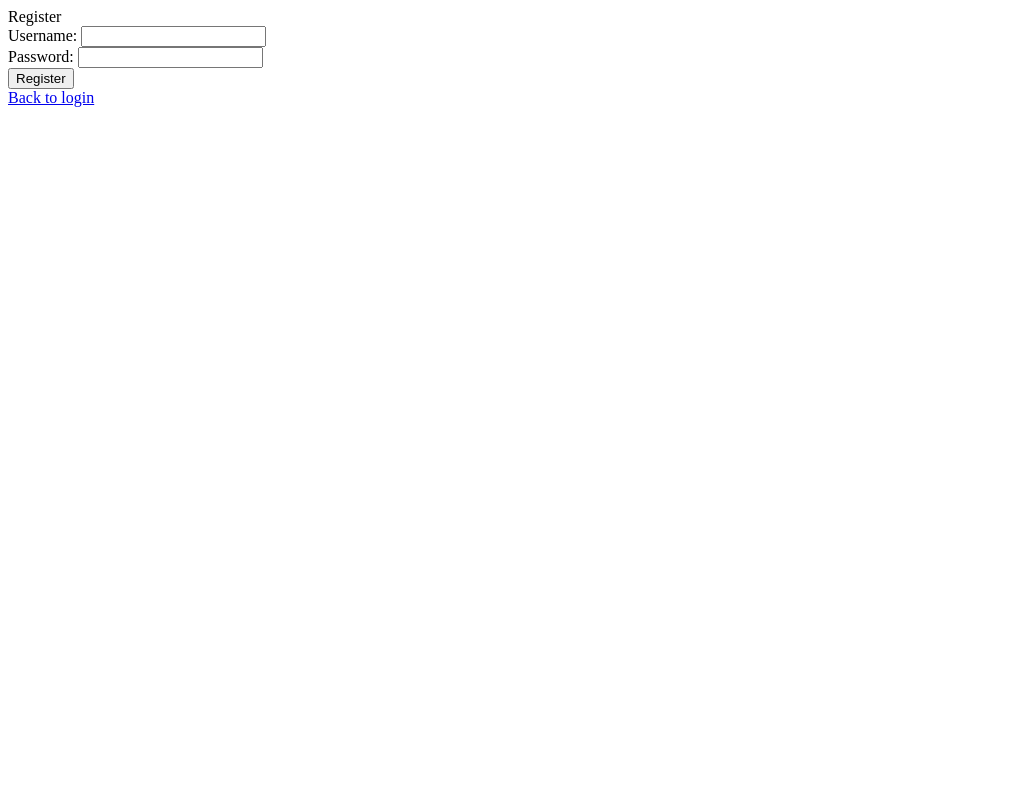
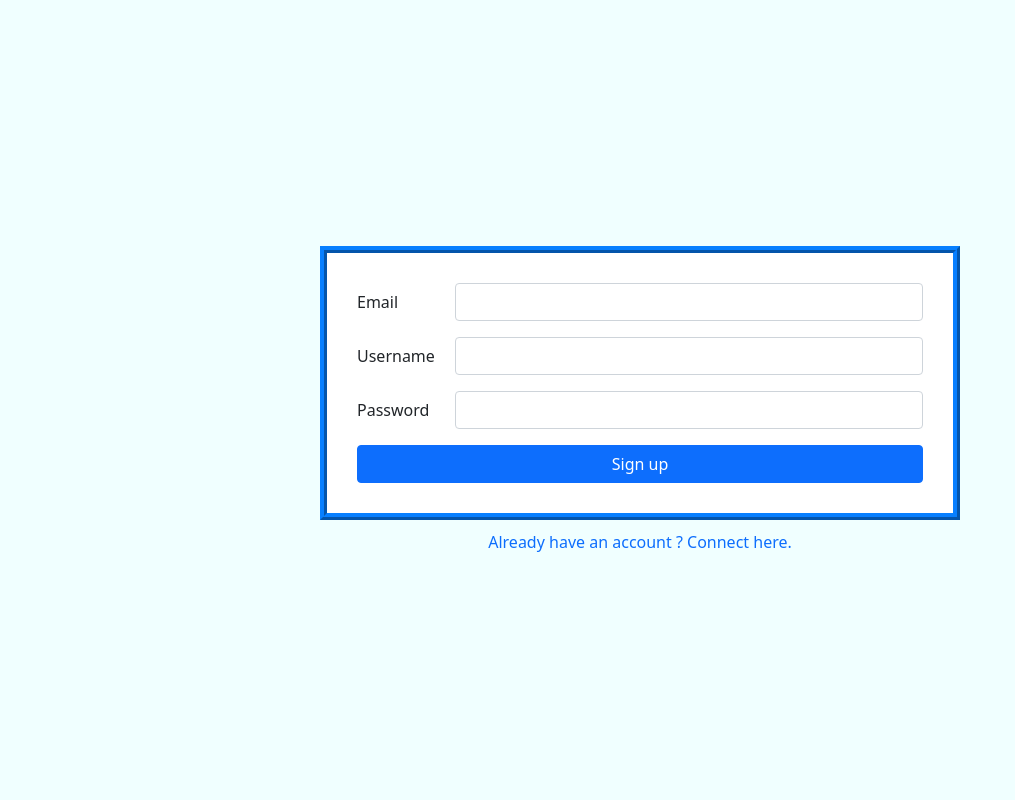
Before and after one commit to itmo-wad/ReadingCorner-Team7, a Flask app: page /register in a window 1280 px wide. Shown: the whole page, without its empty margins (0-1015 px from the left). Run offline with Flask 2, Linux system fonts and the light colour scheme.

Commit message:
signup page set

```diff
--- a/routes/register.py
+++ b/routes/register.py
@@ -19,4 +19,4 @@ def register():
         else:
             db.register_user(username, password)
             return redirect('/')
-    return render_template('register.html', stylesheets=["/static/css/main.css"])
+    return render_template('register.html', stylesheets=["https://cdn.jsdelivr.net/npm/bootstrap@5.1.3/dist/css/bootstrap.min.css","/static/css/register.css", "/static/css/main.css"])
--- /dev/null
+++ b/static/css/register.css
@@ -0,0 +1,27 @@
+body {
+    background-color: #F0FFFF;
+}
+
+.init-scale {
+    height: 100vh;
+    display: flex;
+    justify-content: center;
+    align-items: center;
+    flex-direction: column;
+}
+
+.container {
+    width: 50%;
+    background-color: white;
+    padding: 30px;
+    border: 2mm ridge #077FFF;
+}
+
+a.register {
+    margin-top: 10px;
+    text-decoration: none;
+}
+
+.btn-register {
+    width: -webkit-fill-available !important;
+}
--- a/templates/login.html
+++ b/templates/login.html
@@ -34,7 +34,7 @@
         </div>
 
         <div>
-          <button type="submit" class="btn btn-primary">Sign in</button>
+          <button type="submit" class="btn btn-primary" style="width: -webkit-fill-available">Sign in</button>
         </div>
       </form>
     </div>
--- a/templates/register.html
+++ b/templates/register.html
@@ -10,9 +10,8 @@
 </head>
 
 <body>
-    <nav>
-        <label class="logo">Register</label>
-    </nav>
+    <div class="init-scale">
+        <div class="container">
         <div>
             {% with messages = get_flashed_messages(with_categories=true) %}
             {% for category, message in messages %}
@@ -21,21 +20,37 @@
             {% endwith %}
         </div>
         <form action="/register" method="POST">
-        <div>
-            <div>
-                <label for="username">Username:</label>
-                <input type="text" name="username">
-            </div>
-            <div>
-                <label for="password">Password:</label>
-                <input type="password" name="password">
-            </div>
-            <div>
-                <input type="submit" value="Register">
+
+            <div class="row mb-3">
+                <label for="email" class="col-sm-2 col-form-label">Email</label>
+                <div class="col-sm-10">
+                    <input type="text" class="form-control" name="email">
                 </div>
             </div>
+
+            <div class="row mb-3">
+                <label for="username" class="col-sm-2 col-form-label">Username</label>
+                <div class="col-sm-10">
+                    <input type="text" class="form-control" name="username">
+                </div>
+            </div>
+
+            <div class="row mb-3">
+                <label for="password" class="col-sm-2 col-form-label">Password</label>
+                <div class="col-sm-10">
+                    <input type="password" class="form-control" name="password">
+                </div>
+            </div>
+
+            <div class="btn-register">
+                <button type="submit" value="Register" class="btn btn-primary" style="width: -webkit-fill-available">Sign up</button>
+            </div>
+
         </form>
-    <a href="/">Back to login</a>
+    </div>
+    <a href="/" class="register">Already have an account ? Connect here.</a>
+    </div>
+    <!-- <a href="/">Back to login</a> -->
 </body>
 
 </html>
```
Lines whose indentation alone changed are shown as unchanged.
